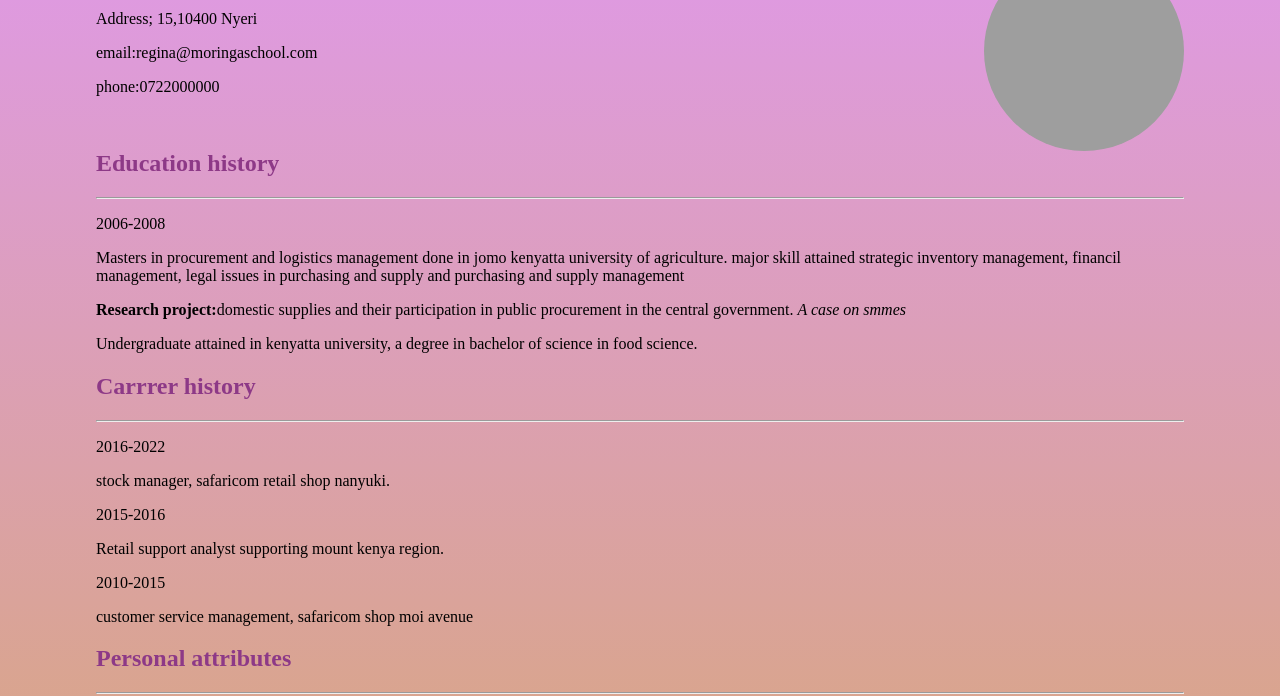
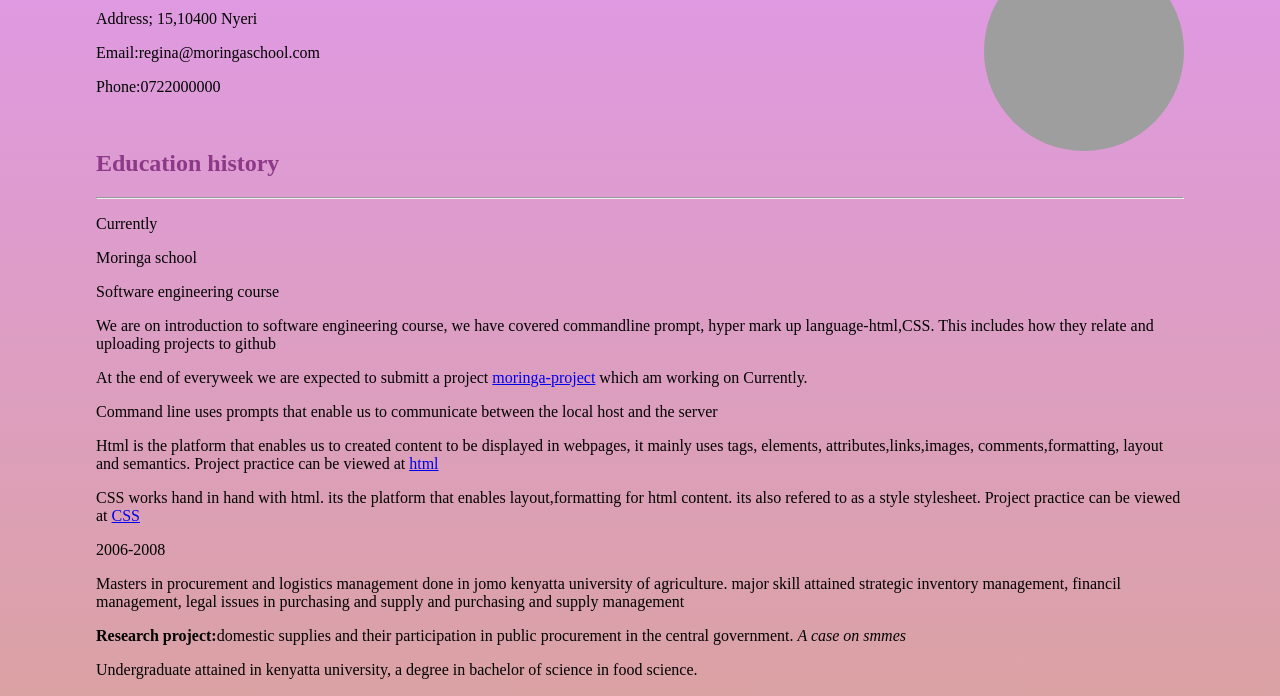
Before and after one commit to muchiriprojects/software-project, a plain HTML site: page index.html in a window 1280 px wide. Shown: the part 70-766 px from the top of the page. Drawn offline with Linux system fonts and the light colour scheme; grey boxes are pictures that could not be loaded.

Commit message:
content added to html

```diff
--- a/index.html
+++ b/index.html
@@ -14,12 +14,22 @@
       <div class="top">
         <h1>My profile</h1>
         <p>Address; 15,10400 Nyeri</p>
-        <p>email:regina@moringaschool.com</p>
-        <p>phone:0722000000</p>
+        <p>Email:regina@moringaschool.com</p>
+        <p>Phone:0722000000</p>
       </div>
       <br>
       <h2>Education history</h2>
       <hr/>
+      <p>Currently</p>
+      <p>Moringa school</p>
+      <p>Software engineering course</p>
+      <p>We are on introduction to software engineering course, we have covered commandline prompt, hyper mark up language-html,CSS. This includes how they relate and uploading projects to github</p>
+      <p>At the end of everyweek we are expected to submitt a project <a href="https://github.com/muchiriprojects/software-project.git">moringa-project</a> which am working on Currently.</p>
+      <p>Command line uses prompts that enable us to communicate between the local host and the server</p>
+      <p>Html is the platform that enables us to created content to be displayed in webpages, it mainly uses tags, elements, attributes,links,images, comments,formatting, layout and semantics. Project practice can be viewed at <a href="https://github.com/muchiriprojects/software-project/blob/master/index.html">html</a></p>
+      <p>CSS works hand in hand with html. its the platform that enables layout,formatting for html content. its also refered to as a style stylesheet. Project practice can be viewed at <a href="https://github.com/muchiriprojects/software-project/blob/master/style.css">CSS</a></p>
+
+
       <p>2006-2008</p>
       <p>
         Masters in procurement and logistics management done in jomo kenyatta
@@ -40,11 +50,11 @@
       <h2>Carrrer history</h2>
       <hr />
       <p>2016-2022</p>
-      <p>stock manager, safaricom retail shop nanyuki.</p>
+      <p>Stock manager, safaricom retail shop nanyuki.</p>
       <p>2015-2016</p>
       <p>Retail support analyst supporting mount kenya region.</p>
       <p>2010-2015</p>
-      <p>customer service management, safaricom shop moi avenue</p>
+      <p>Customer service management, safaricom shop moi avenue</p>
 
       <h2>Personal attributes</h2>
       <hr />
```
